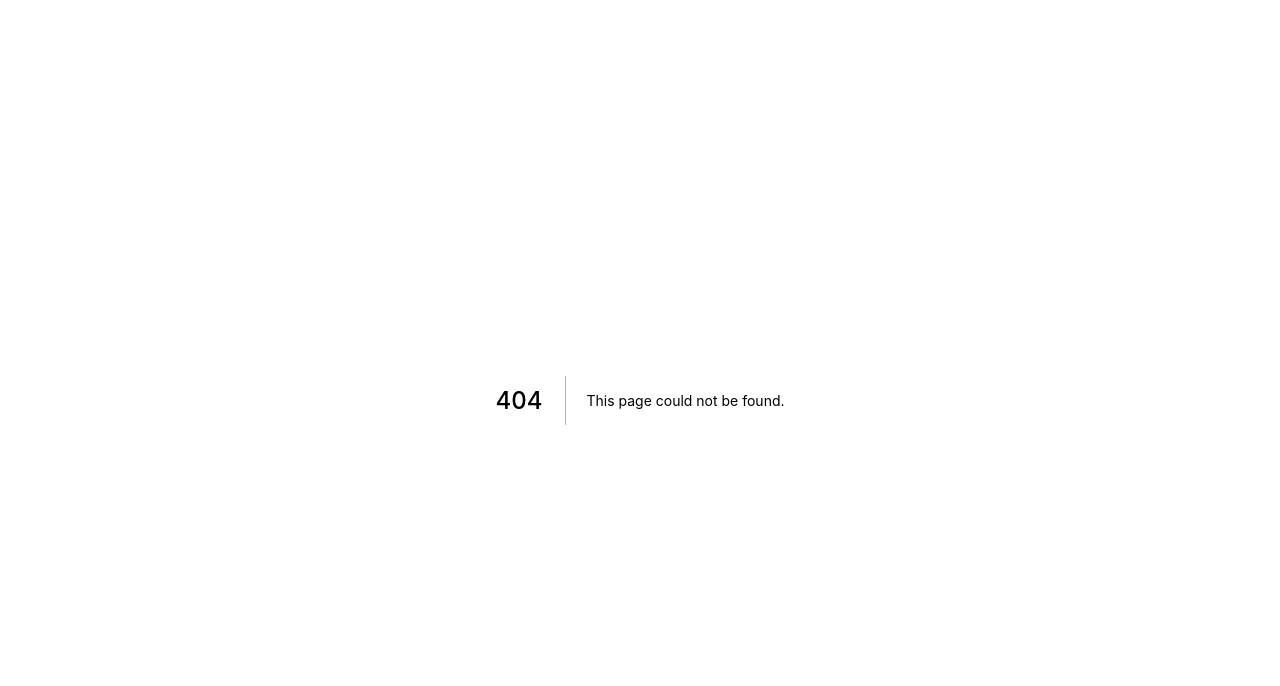
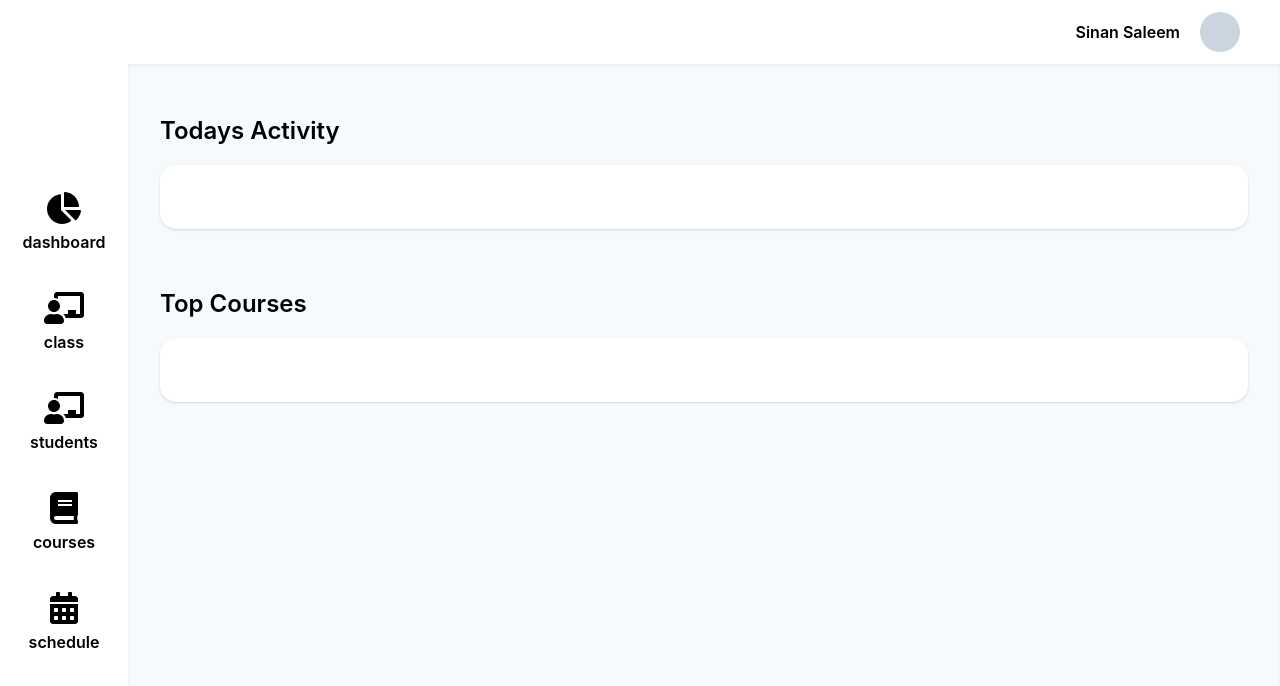
Before and after one commit to f178024/Ustadjee, a Next.js app: page / in a window 1280 px wide. Before the commit this address had no page. Shown: the top 686 px of the page. Built offline with nearby package versions, Linux system fonts and the light colour scheme.

Commit message:
created homepage

```diff
--- /dev/null
+++ b/components/Card.js
@@ -0,0 +1,10 @@
+function Card(props) {
+    return (
+            <div className="bg-white shadow rounded-2xl p-8">
+                {props.children}
+            </div>
+    )
+}
+
+
+export default Card
--- /dev/null
+++ b/components/ContentArea.js
@@ -0,0 +1,10 @@
+function ContentArea(props){
+    return (
+        <div className="flex flex-col bg-gray-100 flex-1 shadow-inner p-8">
+            {props.children}
+        </div>
+    )
+}
+
+
+export default ContentArea
--- /dev/null
+++ b/components/CourseSummary.js
@@ -0,0 +1,16 @@
+import Card from '../components/Card'
+
+
+function CourseSummary(props) {
+    return (
+        <div className="mt-10">
+            <h2>Top Courses</h2>
+            <Card>
+
+            </Card>
+        </div>
+    )
+}
+
+
+export default CourseSummary
--- /dev/null
+++ b/components/Menu.js
@@ -0,0 +1,20 @@
+import {useState} from 'react'
+import MenuItem from './MenuItem'
+import {faChartPie, faChalkboardTeacher, faBook, faCalendarAlt} from '@fortawesome/free-solid-svg-icons'
+
+export default function Menu(){
+    const [items, setItems] = useState([
+        {name: 'dashboard', link: '/link', icon: faChartPie},
+        {name: 'class', link: '/link', icon: faChalkboardTeacher},
+        {name: 'students', link: '/link', icon: faChalkboardTeacher},
+        {name: 'courses', link: '/link', icon: faBook},
+        {name: 'schedule', link: '/link', icon: faCalendarAlt}])
+
+    return (
+        <nav>
+        <ul className="p-0 m-0 w-32 flex flex-col pt-32 h-screen">
+                { items.map(item => <MenuItem name={item.name} link={item.link} icon={item.icon}/>) }
+            </ul>
+        </nav>
+    )
+}
--- /dev/null
+++ b/components/MenuItem.js
@@ -0,0 +1,13 @@
+import {useState} from 'react'
+import { FontAwesomeIcon } from '@fortawesome/react-fontawesome'
+
+export default function MenuItem(props){
+    const {name, link, icon} = props
+
+    return (
+        <li className="list-none flex flex-col justify-center items-center mb-10">
+            <FontAwesomeIcon icon={icon} size={"2x"} className="mb-2"/>
+            <a href={link} >{name}</a>
+        </li>
+    )
+}
--- /dev/null
+++ b/components/TodaysActivity.js
@@ -0,0 +1,12 @@
+function TodaysActivity(){
+    return (
+        <div>
+            <h2>Todays Activity</h2>
+            <div className="bg-white shadow rounded-2xl p-8">
+
+            </div>
+        </div>
+    )
+}
+
+export default TodaysActivity;
--- /dev/null
+++ b/components/Topbar.js
@@ -0,0 +1,11 @@
+function Topbar(){
+    return (
+        <div className="flex h-16 justify-end items-center px-10">
+            <div className="px-5">Sinan Saleem</div>
+            <div className="bg-gray-400 h-10 w-10 rounded-full"></div>
+        </div>
+    )
+}
+
+
+export default Topbar
--- a/components/authenticated.js
+++ /dev/null
@@ -1,33 +0,0 @@
-import {withSession} from 'next-session'
-
-
-
-const withAuthentication = WrappedComponent => {
-  const RequiresAuthentication = props => {
-
-   useEffect(() => {
-     // if a there isn't a logged in user and their role has been set to "guest"
-     // then redirect them to "/signin"
-    if(role === "guest") Router.push("/signin");
-   }, [role]);
-
-     // if there's a loggedInUser, show the wrapped page, otherwise show a loading indicator
-    return role && role !== "guest" ? <WrappedComponent {...props} /> : <div>Loading...</div>;
-  };
-
-  return RequiresAuthentication;
-};
-
-
-export async function getServerSideProps(context) {
-    let {req, res} = context
-    console.log(req)
-    if(req.session.uid != null){
-        res.redirect('/login')
-    }
-    return {
-      props: {}, // will be passed to the page component as props
-    }
-  }
-
-export default withSesstion(withAuthentication);
--- a/package.json
+++ b/package.json
@@ -8,6 +8,9 @@
     "start": "next start"
   },
   "dependencies": {
+    "@fortawesome/fontawesome-svg-core": "^1.2.32",
+    "@fortawesome/free-solid-svg-icons": "^5.15.1",
+    "@fortawesome/react-fontawesome": "^0.1.12",
     "mongodb": "^3.6.3",
     "next": "10.0.0",
     "next-session": "^3.3.2",
--- /dev/null
+++ b/pages/index.js
@@ -0,0 +1,23 @@
+import Menu from '../components/Menu'
+import Topbar from '../components/Topbar'
+import ContentArea from '../components/ContentArea'
+import CourseSummary from '../components/CourseSummary'
+import TodaysActivity from '../components/TodaysActivity'
+
+function home(){
+    return (
+        <div>
+            <Topbar />
+            <div className="flex flex-row">
+                <Menu />
+                <ContentArea>
+                    <TodaysActivity />
+                    <CourseSummary />
+                </ContentArea>
+            </div>
+        </div>
+    )
+}
+
+
+export default home
--- a/styles/globals.css
+++ b/styles/globals.css
@@ -22,6 +22,9 @@ a {
   @apply text-primary;
   text-decoration: none;
 }
+nav a {
+  color: black
+}
 
 * {
   @apply font-semibold;
```
Also changed, not shown: 1 other file (tests, documents, lock files or other folders).
